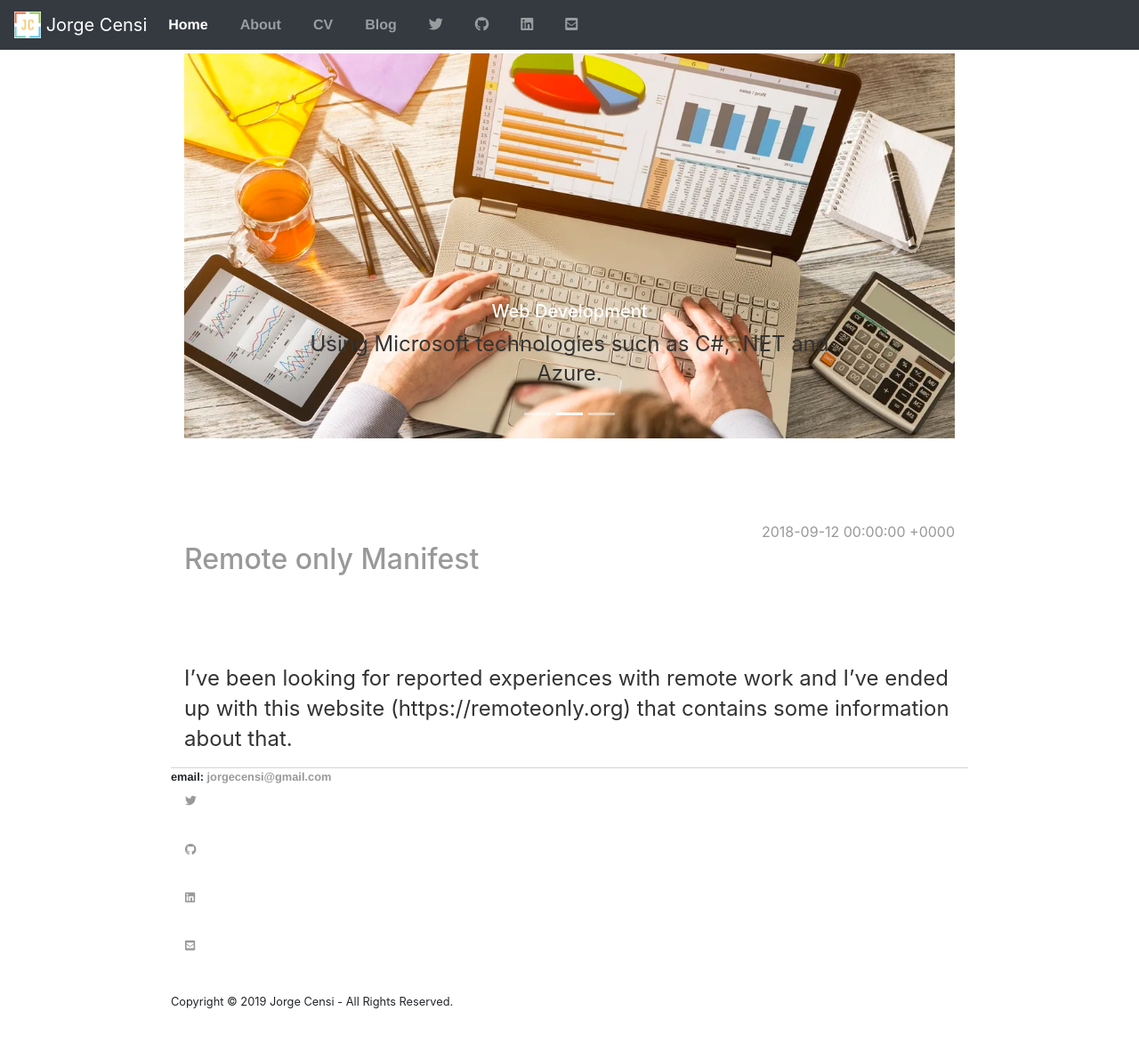
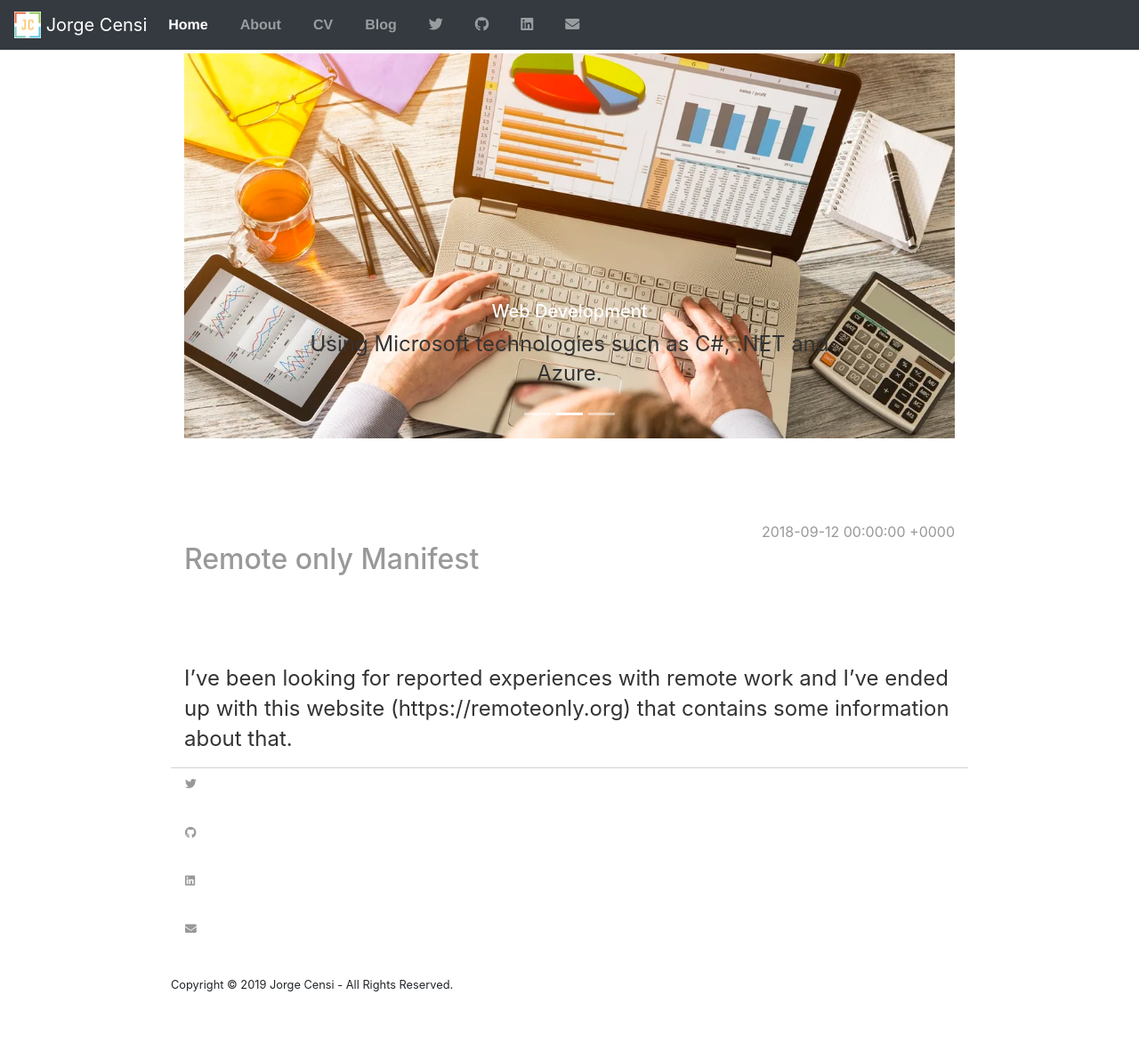
Before and after one commit to jorgecensi/jorgecensi.github.io, a Jekyll site: the page built from index.html, in a window 1280 px wide and 1196 px high. Shown: the top 1173 px of the window at 89% size. Built offline with Jekyll 4.4.1, drawn with Linux system fonts in a browser that asks for light colours; nearby versions of some CDN libraries.

Commit message:
links update

```diff
--- a/_layouts/default.html
+++ b/_layouts/default.html
@@ -34,7 +34,7 @@
                     <li class="nav-item "><a class="nav-link" href="http://twitter.com/jorgecensi" target="_blank" class="twitter" title="Twitter"><i class="fab fa-twitter"></i></a></li>
                     <li class="nav-item "><a class="nav-link" href="http://github.com/jorgecensi" target="_blank" class="github" title="GitHub"><i class="fab fa-github"></i></a></li>
                     <li class="nav-item "><a class="nav-link" href="http://linkedin.com/in/jorgecensi" target="_blank" class="linkedin" title="LinkedIn"><i class="fab fa-linkedin"></i></a></li>
-                    <li class="nav-item "><a class="nav-link" href="mailto:jorgecensi@gmail.com" target="_blank" class="email" title="Email"><i class="fas fa-envelope-square"></i></a></li>
+                    <li class="nav-item "><a class="nav-link" href="mailto:jorgecensi@gmail.com" target="_blank" class="email" title="Email"><i class="fas fa-envelope"></i></a></li>
 
 
                 </ul>
@@ -47,13 +47,11 @@
         </div><!-- /.container -->
         <footer>
 
-            <ul>
-                <li>email: <a href="mailto:jorgecensi@gmail.com">jorgecensi@gmail.com</a></li>
+            <ul class="social">
                 <li class="nav-item "><a class="nav-link" href="http://twitter.com/jorgecensi" target="_blank" class="twitter" title="Twitter"><i class="fab fa-twitter"></i></a></li>
                 <li class="nav-item "><a class="nav-link" href="http://github.com/jorgecensi" target="_blank" class="github" title="GitHub"><i class="fab fa-github"></i></a></li>
                 <li class="nav-item "><a class="nav-link" href="http://linkedin.com/in/jorgecensi" target="_blank" class="linkedin" title="LinkedIn"><i class="fab fa-linkedin"></i></a></li>
-                <li class="nav-item "><a class="nav-link" href="mailto:jorgecensi@gmail.com" target="_blank" class="email" title="Email"><i class="fas fa-envelope-square"></i></a></li>
-
+                <li class="nav-item "><a class="nav-link" href="mailto:jorgecensi@gmail.com" target="_blank" class="email" title="Email"><i class="fas fa-envelope"></i></a></li>
             </ul>
             <span>Copyright © 2019 Jorge Censi - All Rights Reserved.</span>
         </footer>
```
